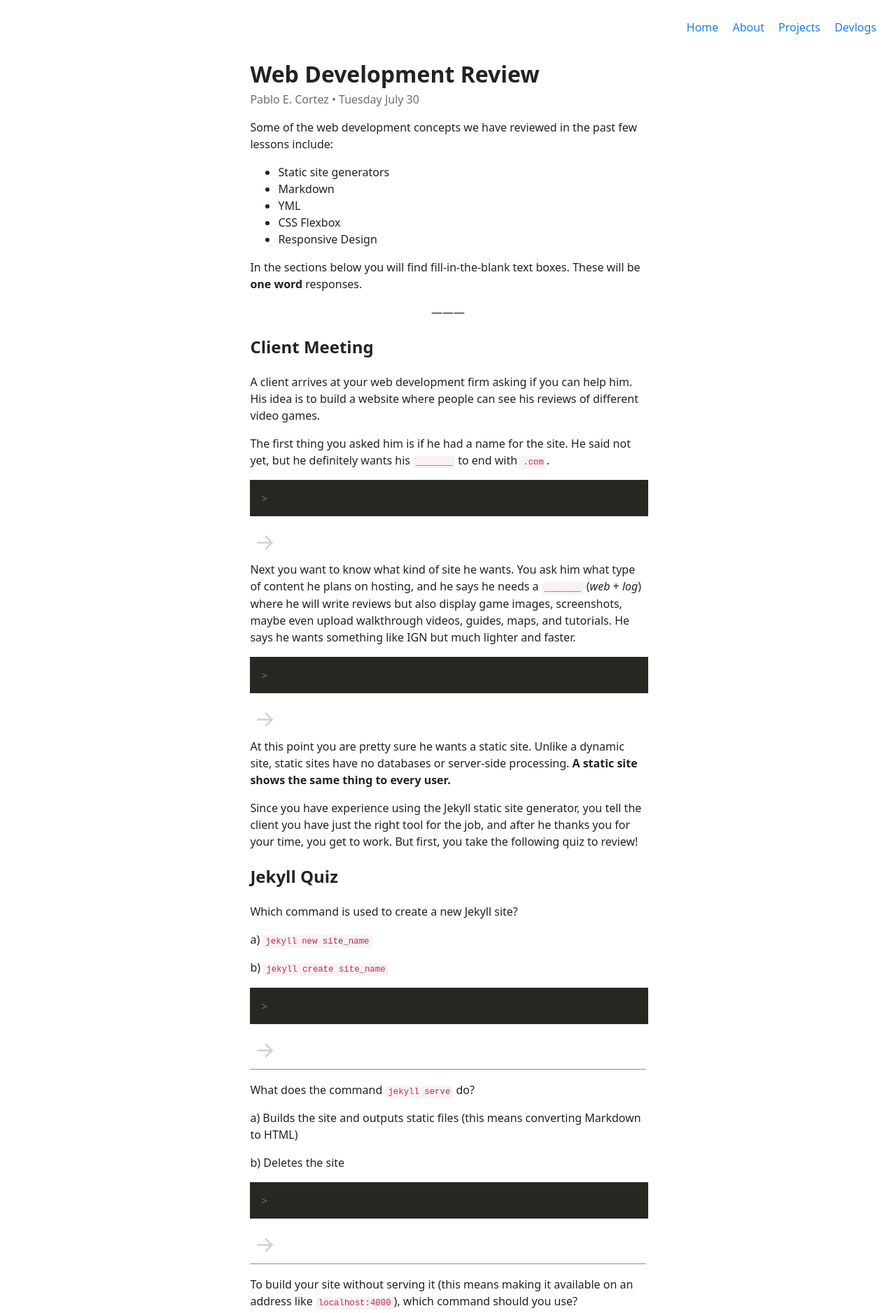
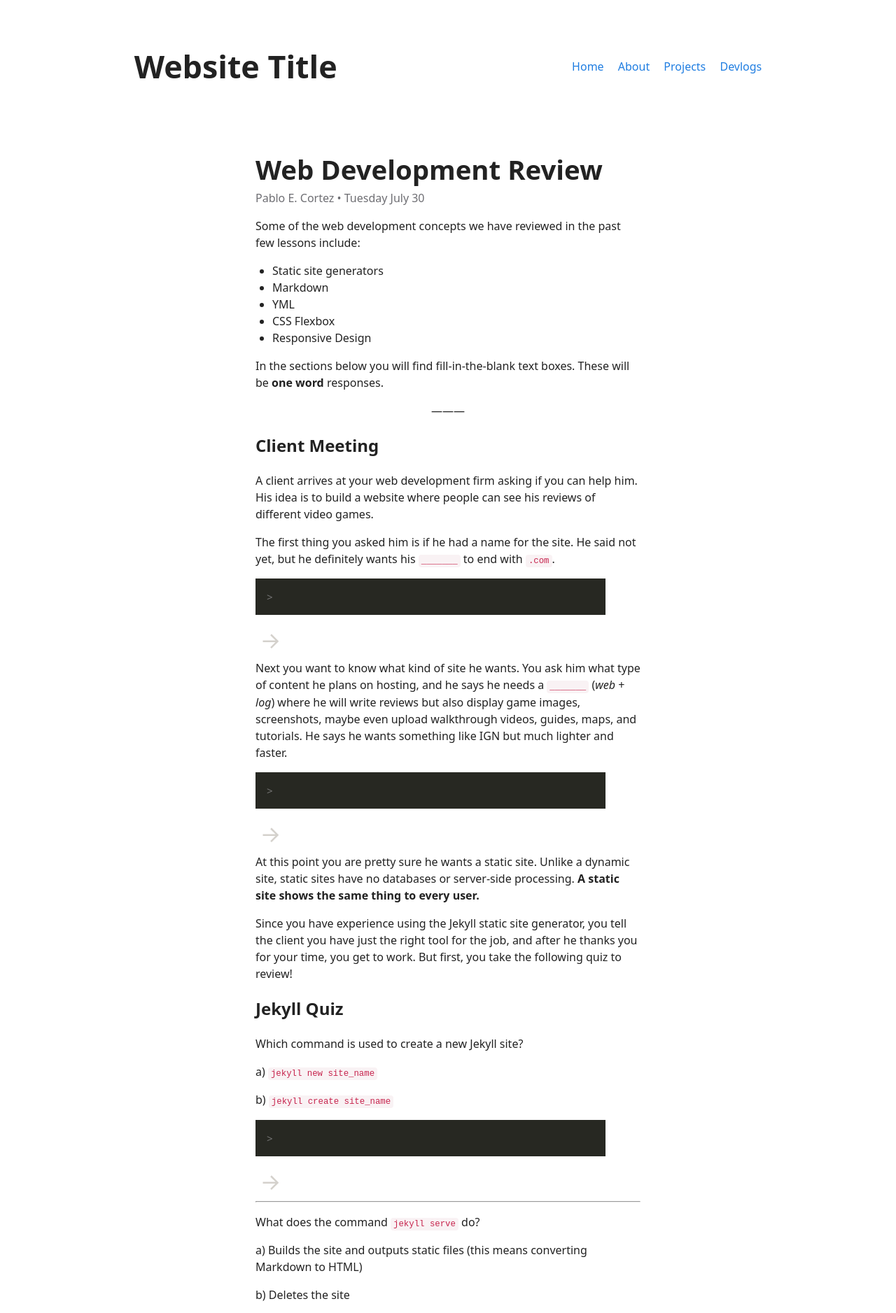
Before and after one commit to cspablocortez/cspablocortez.github.io, a Jekyll site: the page built from _posts/2024-07-30-web-hosting.md, in a window 1280 px wide. Shown: the top 1877 px of the page at 70% size. Built offline with Jekyll 4.4.1, drawn with Linux system fonts in a browser that asks for light colours.

Commit message:
container CSS modification

```diff
--- a/_includes/navigation.html
+++ b/_includes/navigation.html
@@ -1,5 +1,5 @@
 <nav>
-    <!-- <h1>{{ site.title }}</h1> -->
+    <h1>{{ site.title }}</h1>
     <p>
         {% for item in site.data.navigation %}
         <a href="{{ item.url }}">
--- a/assets/css/custom.css
+++ b/assets/css/custom.css
@@ -16,9 +16,19 @@
 
 body {
     font-family: system-ui, -apple-system, BlinkMacSystemFont, 'Segoe UI', Roboto, Oxygen, Ubuntu, Cantarell, 'Open Sans', 'Helvetica Neue', sans-serif;
-    padding: 0.25rem;
     background-color: var(--bg-color);
     color: var(--text-color);
+    min-height: 97vh;
+    line-height: 1.5;
+}
+
+.container {
+    width: 100%;
+    padding: 1rem; /* 1rem = 16px */
+    margin-top: 0rem;
+    margin-bottom: 2rem;
+    margin-left: auto;
+    margin-right: auto;
 }
 
 a {
@@ -28,24 +38,35 @@ a {
 
 a:hover {
     text-decoration: underline;
+    cursor: pointer;
 }
 
 nav {
     margin: 0 auto;
     display: flex;
-    justify-content: flex-end;
+    justify-content: space-between;
     align-items: center;
     flex-wrap: wrap;
+    padding: 1rem;
+}
+
+nav h1 {
+    font-size: 2.8rem;
 }
 
 nav a {
     margin-right: 1rem;
+    color: var(--accent-color);
+}
+
+nav a:last-child {
+    margin-right: 0;
 }
 
 /* Posts.html */
 
 .post-title {
-    font-size: 2rem;
+    font-size: 2.4rem;
 }
 
 .post-header {
@@ -61,7 +82,16 @@ nav a {
 
 .post-byline {
     font-size: 1rem;
-    color: #6e6e73;
+    color: var(--grey);
+}
+
+.post-content p {
+    margin-bottom: 1rem;
+}
+
+.post-content ul {
+    padding: 0rem 1.5rem;
+    margin-bottom: 1rem;
 }
 
 pre.highlight {
@@ -94,12 +124,9 @@ pre.highlight {
 
 .userInput {
     padding: 1rem;
-/*    font-family: monospace;*/
     font-family: system-ui, -apple-system, BlinkMacSystemFont, 'Segoe UI', Roboto, Oxygen, Ubuntu, Cantarell, 'Open Sans', 'Helvetica Neue', sans-serif;
     background-color: #272822;
     color: #eee;
-/*    background-color: #e5e5e5;*/
-/*    color: #222;*/
     outline: none;
     border: none;
     width: 85%;
@@ -122,10 +149,6 @@ pre.highlight {
     cursor: pointer;
 }
 
-.container {
-    margin-bottom: 8rem;
-}
-
 footer {
     font-size: 80%;
     position: fixed;
@@ -145,52 +168,14 @@ blockquote {
     padding-left: 1rem;
 }
 
-/* iphone regular (no pro max) size */
-@media (max-width: 400px) {
+/* Media Queries */
+
+@media (min-width: 550px) {
+    .container {
+        width: 550px;
+    }
+
     nav {
-        width: 100%;
-        margin: 0 auto;
-        justify-content: flex-end;
-/*         position: fixed; */
-        /* background-color: var(--bg-color); */
-        /* margin-bottom: 200px; */
-        /* align-items: center; */
-        /* flex-wrap: wrap; */
+        justify-content: space-around;
     }
 }
-
-/* Larger than phablet */
-@media (min-width: 650px) {
-
-.container {
-    margin: 0 auto;
-    display: flex;
-    justify-content: flex-start;
-    align-items: flex-start;
-    flex-direction: row;
-    flex-wrap: wrap;
-    line-height: 1.5;
-    max-width: 50%;
-}
-
-.userInput {
-    width: 95%;
-}
-
-}
-
-/* Larger than desktop */
-@media (min-width: 1024px) {
-
-    .container {
-        max-width: 45%;
-        margin-bottom: 8rem;
-    }
-
-    footer {
-        max-width: 90%;
-        display: flex;
-        justify-content: center;
-/*        background-color: aliceblue;*/
-    }
-}
```
Also changed, not shown: index.markdown (+1 -7 lines).
